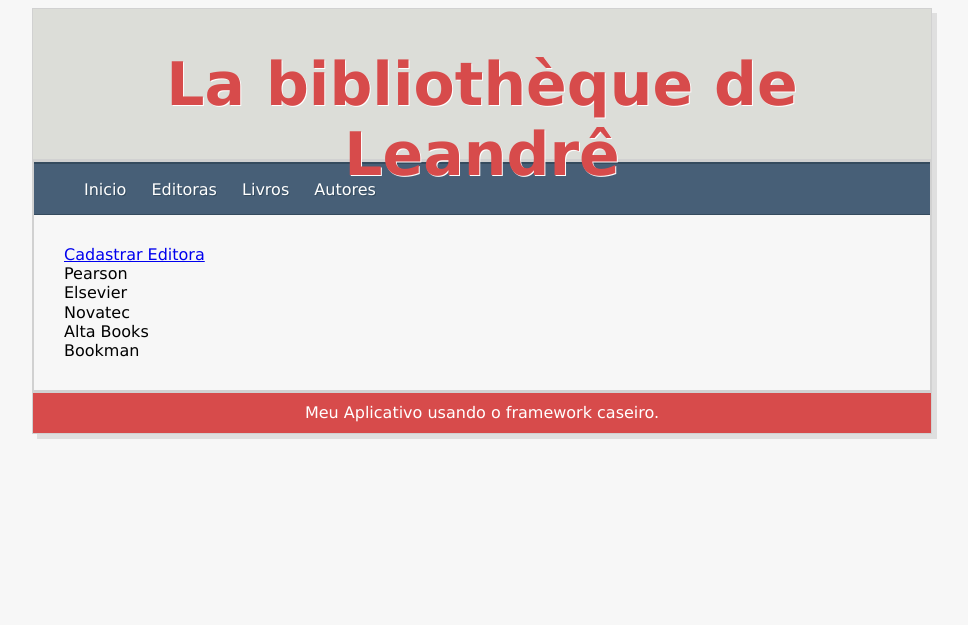
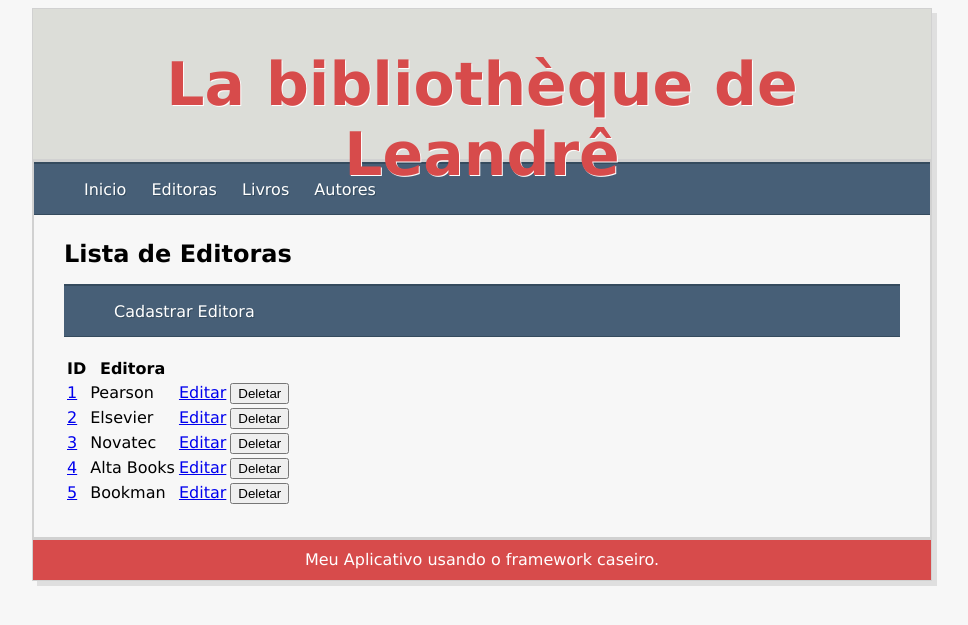
Before and after one commit to lelesouara/frameworkweb3final, a PHP site: page / in a window 1280 px wide. Shown: the top 625 px of the page, without its empty margins (158-1126 px from the left). Run offline with PHP 8.4, Linux system fonts and the light colour scheme; data comes from the database, SQL or seed files in the repository.

Commit message:
Editora views, controller

```diff
--- a/controller/EditoraController.class.php
+++ b/controller/EditoraController.class.php
@@ -7,11 +7,18 @@ class EditoraController {
 
         $view = new View("Editora", "all", "default");
         $view->editoras = $editoras;
+        $view->setTitle("Todas as editoras");
         $view->render();
     }
 
     public function view() {
+        $id = (int) $_GET['id'];
+        $editoras = new Editora($id);
 
+        $view = new View("Editora", "view", "default");
+        $view->livrosEditora = $editoras->getLivros();
+        $view->setTitle("Visualizar Editora");
+        $view->render();
     }
 
     public function index() {
@@ -19,12 +26,13 @@ class EditoraController {
     }
 
     public function add() {
-        if(count($_POST)){
+        if (count($_POST)) {
             $nome = $_POST['nome'];
             $Editora = new Editora();
             $Editora->setNome($nome);
             $Editora->save();
             header("Location: index.php?mod=Editora&page=all");
+            exit;
         }
 
         $view = new View("Editora", "add", "default");
@@ -33,7 +41,42 @@ class EditoraController {
     }
 
     public function edit() {
+        $editora = new Editora((int) $_GET['id']);
 
+        if (count($_POST) > 0) {
+            $nome = strip_tags($_POST['nome']);
+            $cod = strip_tags($_POST['cod']);
+
+            if(!is_integer($cod)){
+                header("Location: index.php?mod=Editora&page=all");
+                exit;
+            }
+
+            $Editora = new Editora();
+            $Editora->setNome($nome);
+            $Editora->setCod($cod);
+            $Editora->save();
+            header("Location: index.php?mod=Editora&page=all");
+            exit;
+        }
+
+        $view = new View("Editora", "edit", "default");
+        $view->setTitle("Editar Editora");
+        $view->editora = $editora;
+        $view->render();
+    }
+
+    public function delete() {
+        if(count($_POST) > 0){
+
+            $cod = $_POST['cod'];
+            $Editora = new Editora();
+            $Editora->setCod($cod);
+
+            $Editora->delete();
+            header("Location: index.php?mod=Editora&page=all");
+            exit;
+        }
     }
 
 }
--- a/core/log_db_error.txt
+++ /dev/null
@@ -1,6 +0,0 @@
-21/Oct/2013 15:56 - SQLSTATE[42000] [1044] Access denied for user ''@'localhost' to database 'empresa'
-================================================
-21/Oct/2013 15:56 - SQLSTATE[42000] [1044] Access denied for user ''@'localhost' to database 'empresa'
-================================================
-21/Oct/2013 15:56 - SQLSTATE[42000] [1044] Access denied for user ''@'localhost' to database 'empresa'
-================================================
--- a/log_db_error.txt
+++ /dev/null
@@ -1,4 +0,0 @@
-09/Dec/2013 13:45 - SQLSTATE[42000] [1049] Unknown database 'biblioteca'
-================================================
-09/Dec/2013 13:47 - SQLSTATE[42000] [1049] Unknown database 'biblioteca'
-================================================
--- a/log_error.txt
+++ /dev/null
@@ -1,5 +0,0 @@
-SQLSTATE[42000] [1049] Unknown database 'web3aulas'
-SQLSTATE[42000] [1049] Unknown database 'web3aulas'
-SQLSTATE[42000] [1049] Unknown database 'web3aulas'
-SQLSTATE[42000] [1049] Unknown database 'web3aulas'
-SQLSTATE[42000] [1049] Unknown database 'web3aulas'
--- a/nbproject/private/private.xml
+++ b/nbproject/private/private.xml
@@ -2,6 +2,8 @@
 <project-private xmlns="http://www.netbeans.org/ns/project-private/1">
     <editor-bookmarks xmlns="http://www.netbeans.org/ns/editor-bookmarks/2" lastBookmarkId="0"/>
     <open-files xmlns="http://www.netbeans.org/ns/projectui-open-files/2">
-        <group/>
+        <group>
+            <file>file:/var/www/web3framework/log_db_error.txt</file>
+        </group>
     </open-files>
 </project-private>
--- a/template/default/css/style.css
+++ b/template/default/css/style.css
@@ -43,6 +43,11 @@ nav ul li{
     text-shadow: 1px 1px 0px #354B5E;
 }
 
+nav ul li a{
+    text-decoration: none;
+    color: #fff;
+}
+
 #content_container{
     border: 2px solid #d1d1d1;
 }
--- a/template/default/index.php
+++ b/template/default/index.php
@@ -13,10 +13,10 @@
             <div id='content_container'>
                 <nav>
                     <ul>
-                        <li>Inicio</li>
-                        <li>Editoras</li>
-                        <li>Livros</li>
-                        <li>Autores</li>
+                        <li><a href='?mod=Editora&page=all'>Inicio</a></li>
+                        <li><a href='?mod=Editora&page=all'>Editoras</a></li>
+                        <li><a href='?mod=Livro&page=all'>Livros</a></li>
+                        <li><a href='?mod=Autor&page=all'>Autores</a></li>
                     </ul>
                 </nav>
                 <article>
--- a/view/Editora/add.php
+++ b/view/Editora/add.php
@@ -1,3 +1,4 @@
+<h1> Adicionar Editora </h1>
 <form method="post">
     <label>Nome Editora</label><br>
     <input type="text" name='nome' id='nome'>
--- a/view/Editora/all.php
+++ b/view/Editora/all.php
@@ -1,7 +1,24 @@
-<a href='index.php?mod=Editora&page=add'> Cadastrar Editora </a>
+<h1> Lista de Editoras </h1>
+<nav>
+    <ul>
+        <li> <a href='index.php?mod=Editora&page=add'> Cadastrar Editora </a> </li>
+    </ul>
+
+</nav>
+
 <br>
-<?php
-
-foreach ($editoras as $editora){
-    echo $editora->getNome()."<br>";
-}
+<table>
+    <tr>
+        <th> ID </th>
+        <th> Editora </th>
+        <th>  </th>
+    </tr>
+    <?php foreach ($editoras as $editora): ?>
+    <tr>
+        <td><a href='index.php?mod=Editora&page=view&id=<?= $editora->getCod(); ?>'><?= $editora->getCod(); ?></a></td>
+        <td><?= $editora->getNome(); ?></td>
+        <td> <a href='index.php?mod=Editora&page=edit&id=<?= $editora->getCod(); ?>'>Editar</a> </td>
+        <td> <form method="post" action='index.php?mod=Editora&page=delete'> <input type='hidden' name='cod' value='<?= $editora->getCod(); ?>'> <input type="submit" value="Deletar" name='btnenviardelete'> </form> </td>
+    </tr>
+    <?php endforeach; ?>
+</table>
```
Also changed, not shown: view/Editora/edit.php (added, +7 -0 lines), view/Editora/view.php (added, +11 -0 lines).
